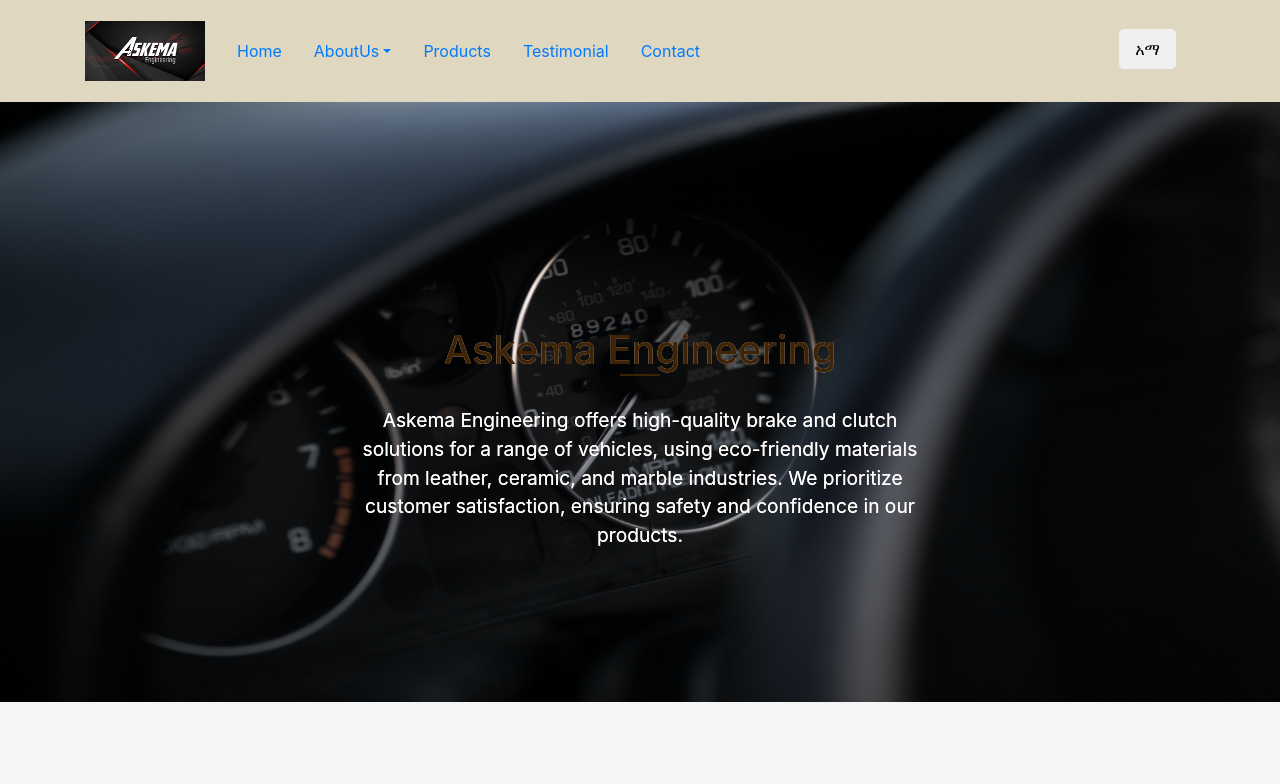
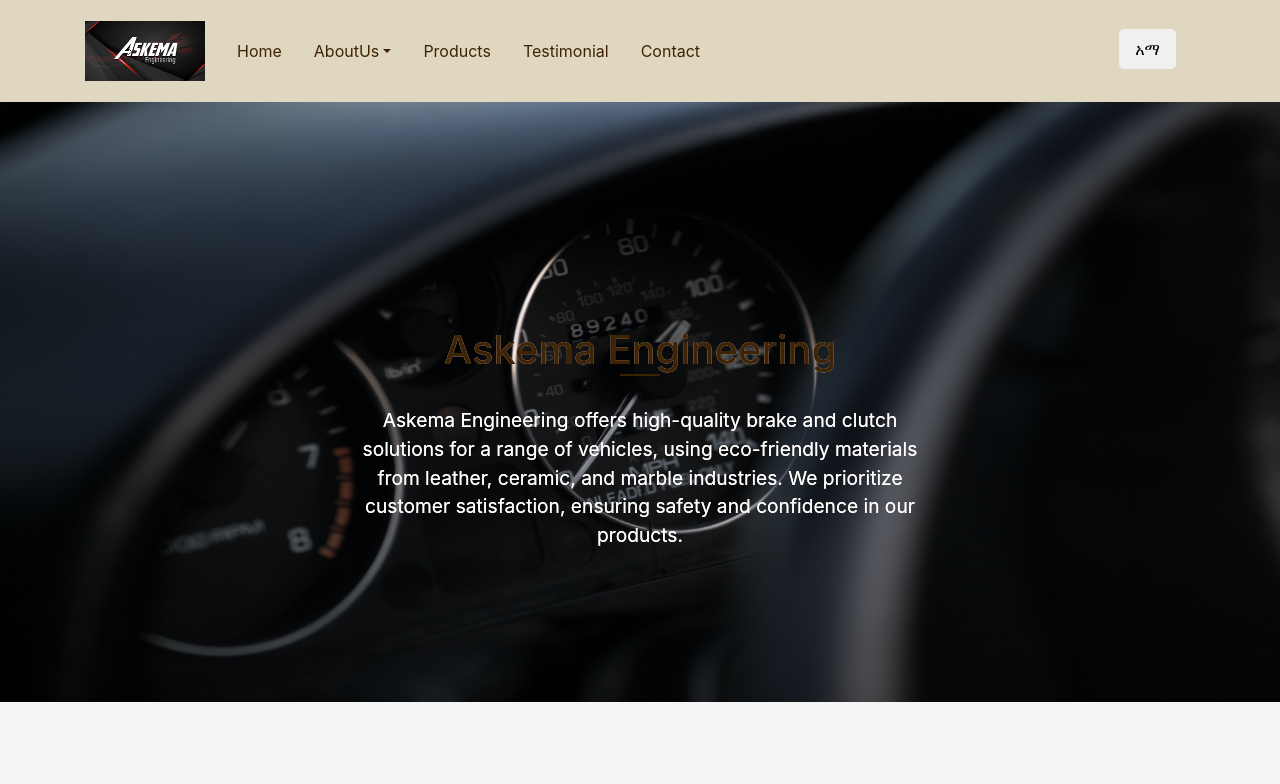
Before and after one commit to haileadugna/Askema-react, a React (Create React App) app in the folder askema/: page / in a window 1280 px wide. Shown: the top 784 px of the page. Built offline with nearby package versions, Linux system fonts and the light colour scheme.

Commit message:
header color change

```diff
--- a/askema/src/components/header.jsx
+++ b/askema/src/components/header.jsx
@@ -41,10 +41,10 @@
             <i className="fas fa-bars"></i> {/* Font Awesome bars icon */}
           </span>
         </button>
-        <div className={`collapse navbar-collapse w-100 pt-3 pb-2 py-lg-0 ${isMenuOpen ? 'show' : ''}`} id="navigation">
-          <ul className="navbar-nav navbar-nav-hover ms-auto">
-            <li className="nav-item mx-2">
-              <NavLink to="/" className={`nav-link ps-2 cursor-pointer ${location.pathname === '/' ? 'active' : ''}`}>
+        <div className={`w-100 pt-3 pb-2 py-lg-0 ${isMenuOpen ? 'show' : ''}`} id="navigation" >
+          <ul className="navbar-nav navbar-nav-hover ms-auto"  >
+            <li className="nav-item mx-2" >
+              <NavLink to="/" className={`nav-link ps-2 cursor-pointer ${location.pathname === '/' ? 'active' : ''}`} style={{color: "#3F2305"}}>
                 Home
               </NavLink>
             </li>
@@ -52,7 +52,7 @@
               <a
                 href="#"
                 className={`nav-link ps-2 cursor-pointer dropdown-toggle ${isAboutDropdownOpen ? 'active' : ''}`}
-                role="button"
+                role="button" style={{color: "#3F2305"}}
               >
                 AboutUs
               </a>
@@ -77,19 +77,19 @@
             </li>
 
             <li className="nav-item mx-2">
-              <NavLink to="/products" className={`nav-link ps-2 cursor-pointer ${location.pathname === '/' ? 'active' : ''}`}>
+              <NavLink to="/products" className={`nav-link ps-2 cursor-pointer ${location.pathname === '/' ? 'active' : ''}`} style={{color: "#3F2305"}}>
                 Products
               </NavLink>
             </li>
 
             <li className="nav-item mx-2">
-              <NavLink to="/comment" className={`nav-link ps-2 cursor-pointer ${location.pathname === '/' ? 'active' : ''}`}>
+              <NavLink to="/comment" className={`nav-link ps-2 cursor-pointer ${location.pathname === '/' ? 'active' : ''}`} style={{color: "#3F2305"}}>
                 Testimonial
               </NavLink>
             </li>
 
             <li className="nav-item mx-2">
-              <NavLink to="/contactus" className={`nav-link ps-2 cursor-pointer ${location.pathname === '/' ? 'active' : ''}`}>
+              <NavLink to="/contactus" className={`nav-link ps-2 cursor-pointer ${location.pathname === '/' ? 'active' : ''}`} style={{color: "#3F2305"}}>
                 Contact
               </NavLink>
             </li>
```
